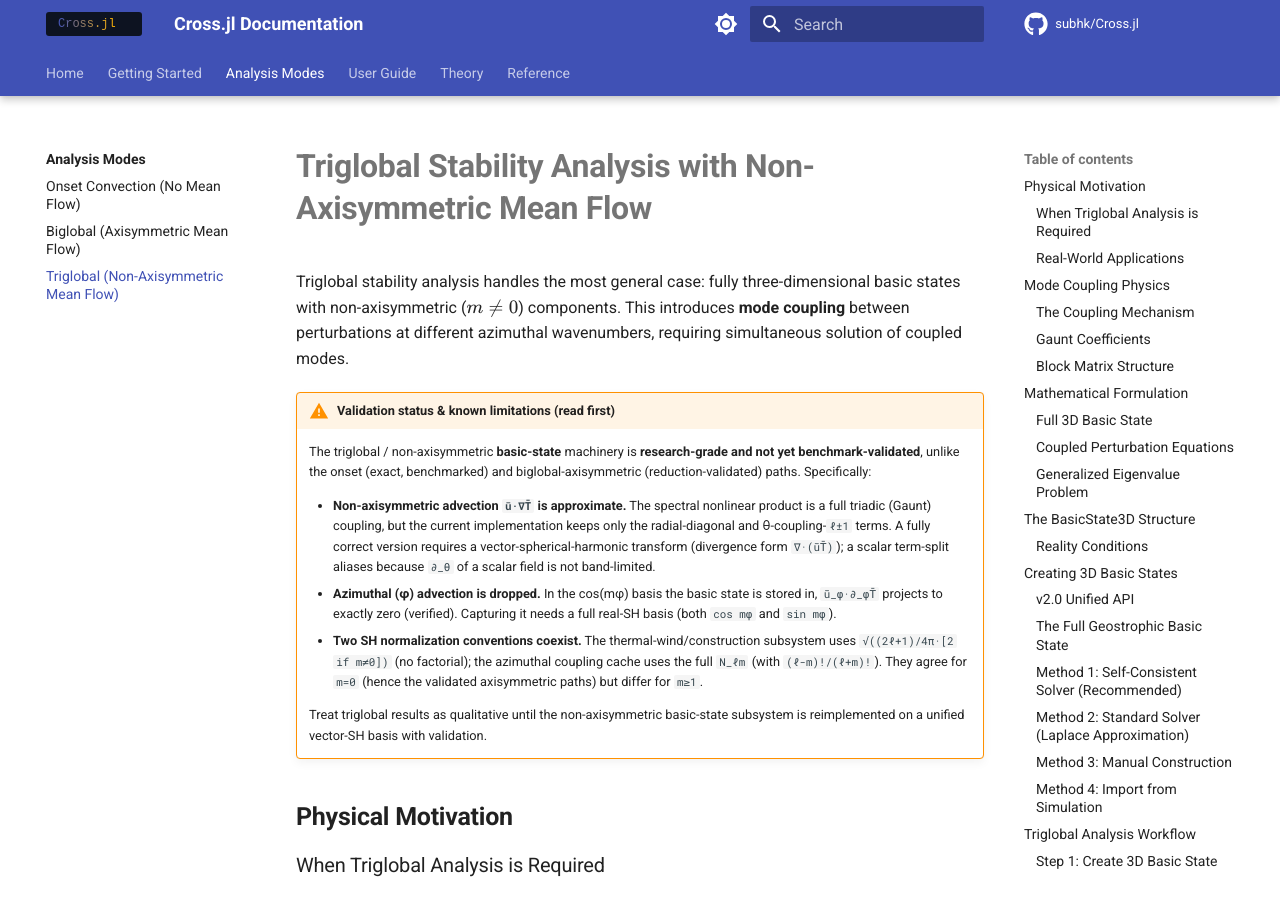
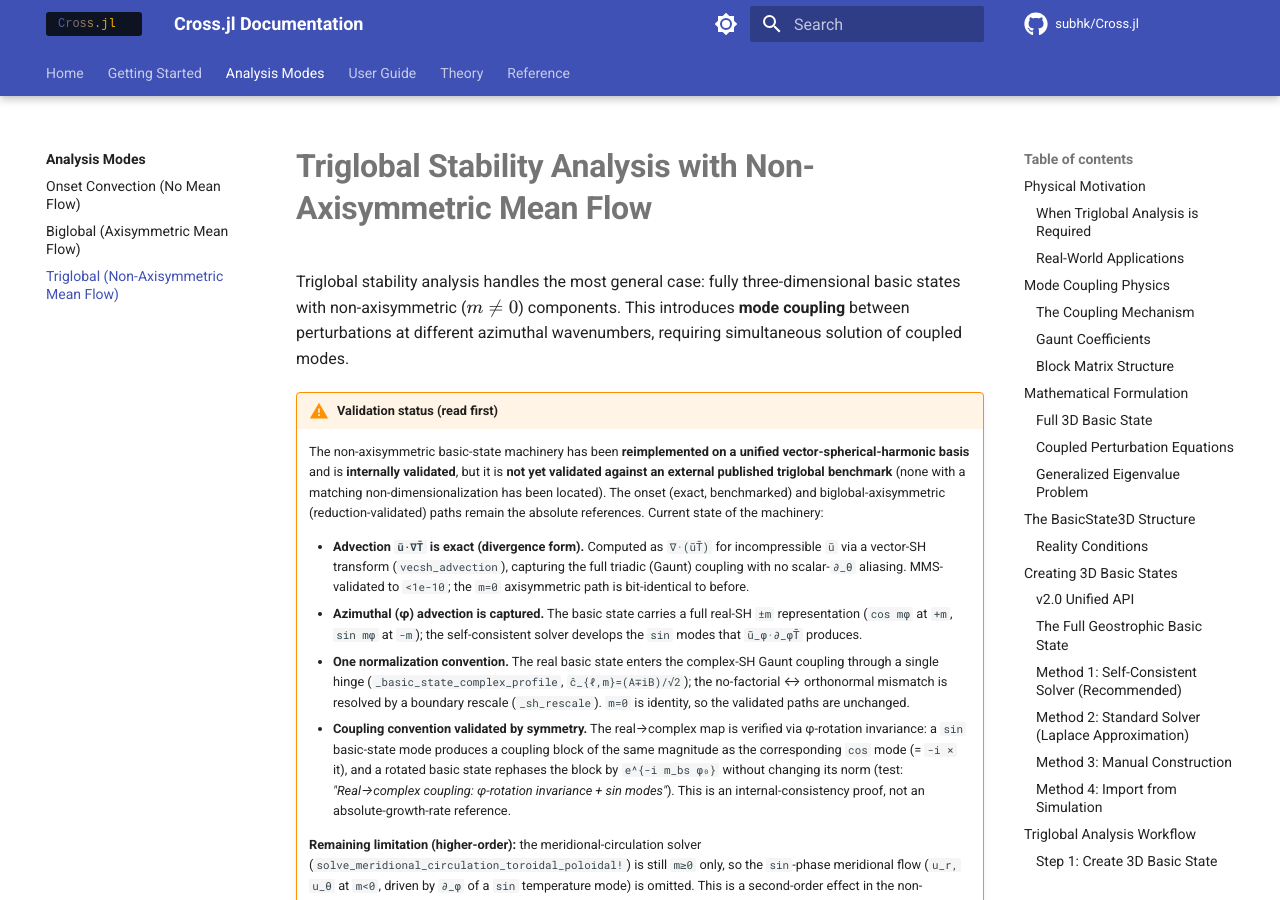
Before and after one commit to subhk/Cross.jl, an MkDocs documentation site: the page built from docs/analysis/triglobal_stability.md, in a window 1280 px wide and 900 px high. Built offline with MkDocs 1.6.1 and Material for MkDocs 9.7.7, drawn with Linux system fonts in a browser that asks for light colours; comment, search, counter and statistics services are not loaded; some of the changed text lies outside the part shown.

Commit message:
Update triglobal_stability.md

```diff
--- a/docs/analysis/triglobal_stability.md
+++ b/docs/analysis/triglobal_stability.md
@@ -2,27 +2,39 @@
 
 Triglobal stability analysis handles the most general case: fully three-dimensional basic states with non-axisymmetric ($m \neq 0$) components. This introduces **mode coupling** between perturbations at different azimuthal wavenumbers, requiring simultaneous solution of coupled modes.
 
-!!! warning "Validation status & known limitations (read first)"
-    The triglobal / non-axisymmetric **basic-state** machinery is **research-grade
-    and not yet benchmark-validated**, unlike the onset (exact, benchmarked) and
-    biglobal-axisymmetric (reduction-validated) paths. Specifically:
+!!! warning "Validation status (read first)"
+    The non-axisymmetric basic-state machinery has been **reimplemented on a unified
+    vector-spherical-harmonic basis** and is **internally validated**, but it is **not
+    yet validated against an external published triglobal benchmark** (none with a
+    matching non-dimensionalization has been located). The onset (exact, benchmarked)
+    and biglobal-axisymmetric (reduction-validated) paths remain the absolute
+    references. Current state of the machinery:
 
-    - **Non-axisymmetric advection `ū·∇T̄` is approximate.** The spectral nonlinear
-      product is a full triadic (Gaunt) coupling, but the current implementation
-      keeps only the radial-diagonal and θ-coupling-`ℓ±1` terms. A fully correct
-      version requires a vector-spherical-harmonic transform (divergence form
-      `∇·(ūT̄)`); a scalar term-split aliases because `∂_θ` of a scalar field is
-      not band-limited.
-    - **Azimuthal (φ) advection is dropped.** In the cos(mφ) basis the basic state
-      is stored in, `ū_φ·∂_φT̄` projects to exactly zero (verified). Capturing it
-      needs a full real-SH basis (both `cos mφ` and `sin mφ`).
-    - **Two SH normalization conventions coexist.** The thermal-wind/construction
-      subsystem uses `√((2ℓ+1)/4π·[2 if m≠0])` (no factorial); the azimuthal
-      coupling cache uses the full `N_ℓm` (with `(ℓ-m)!/(ℓ+m)!`). They agree for
-      `m=0` (hence the validated axisymmetric paths) but differ for `m≥1`.
+    - **Advection `ū·∇T̄` is exact (divergence form).** Computed as `∇·(ūT̄)` for
+      incompressible `ū` via a vector-SH transform (`vecsh_advection`), capturing the
+      full triadic (Gaunt) coupling with no scalar-`∂_θ` aliasing. MMS-validated to
+      `<1e-10`; the `m=0` axisymmetric path is bit-identical to before.
+    - **Azimuthal (φ) advection is captured.** The basic state carries a full real-SH
+      `±m` representation (`cos mφ` at `+m`, `sin mφ` at `-m`); the self-consistent
+      solver develops the `sin` modes that `ū_φ·∂_φT̄` produces.
+    - **One normalization convention.** The real basic state enters the complex-SH
+      Gaunt coupling through a single hinge (`_basic_state_complex_profile`,
+      `ĉ_{ℓ,m}=(A∓iB)/√2`); the no-factorial ↔ orthonormal mismatch is resolved by a
+      boundary rescale (`_sh_rescale`). `m=0` is identity, so the validated paths are
+      unchanged.
+    - **Coupling convention validated by symmetry.** The real→complex map is verified
+      via φ-rotation invariance: a `sin` basic-state mode produces a coupling block of
+      the same magnitude as the corresponding `cos` mode (= `-i ×` it), and a rotated
+      basic state rephases the block by `e^{-i m_bs φ₀}` without changing its norm
+      (test: *"Real→complex coupling: φ-rotation invariance + sin modes"*). This is an
+      internal-consistency proof, not an absolute-growth-rate reference.
 
-    Treat triglobal results as qualitative until the non-axisymmetric basic-state
-    subsystem is reimplemented on a unified vector-SH basis with validation.
+    **Remaining limitation (higher-order):** the meridional-circulation solver
+    (`solve_meridional_circulation_toroidal_poloidal!`) is still `m≥0` only, so the
+    `sin`-phase meridional flow (`u_r, u_θ` at `m<0`, driven by `∂_φ` of a `sin`
+    temperature mode) is omitted. This is a second-order effect in the
+    non-axisymmetric amplitude. Treat absolute triglobal growth rates as
+    research-grade pending an external benchmark.
 
 ## Physical Motivation
 
```
